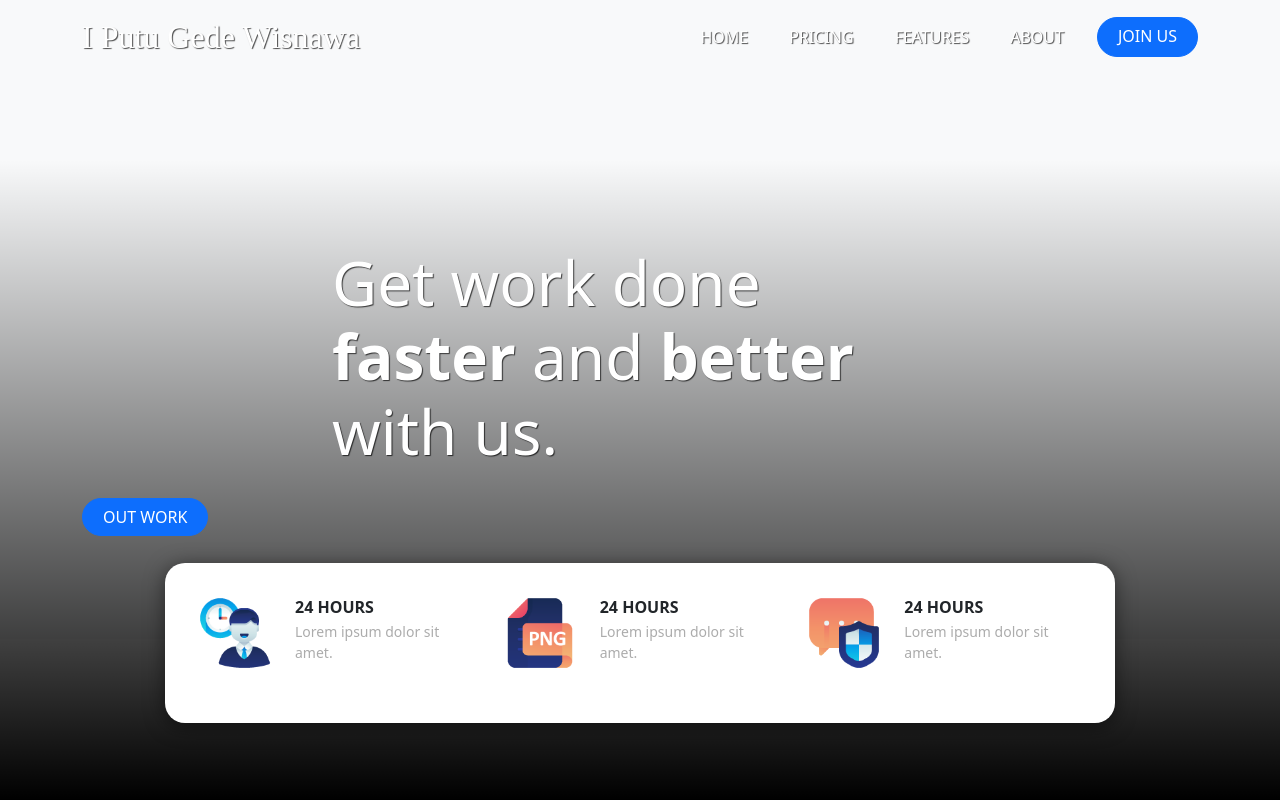
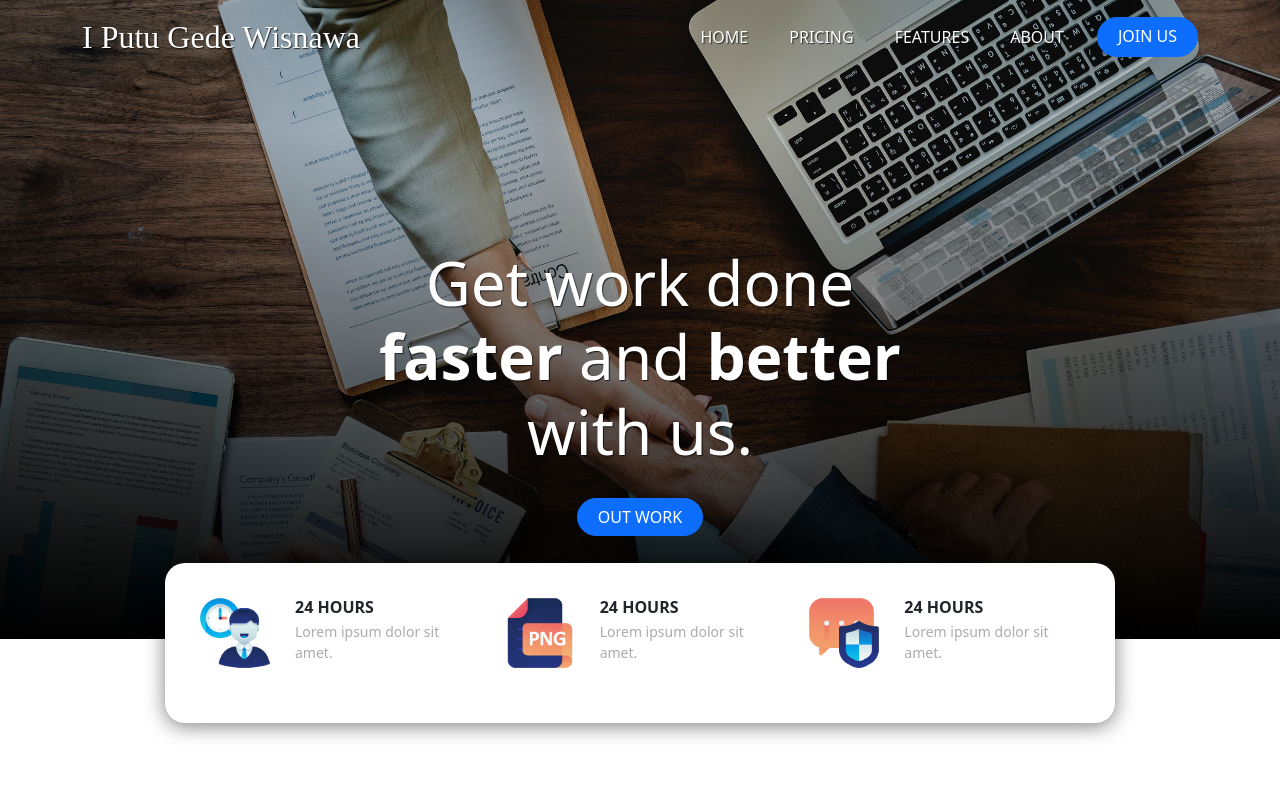
Before and after one commit to wisnawa/my_web_landingpage_bootstrap5, a plain HTML site: page index.html in a window 1280 px wide. Shown: the top 800 px of the page. Drawn offline with Linux system fonts and the light colour scheme; a web font is replaced by a local one.

Commit message:
update style.css ke-3

```diff
--- a/style.css
+++ b/style.css
@@ -15,7 +15,7 @@
   padding-right: 20px;
 }
 /* jumbotron */
-.jumbotron img {
+.jumbotron {
   background-image: url(/img/jumbotron-bg.jpg);
   background-size: cover;
   height: 540px;
```
